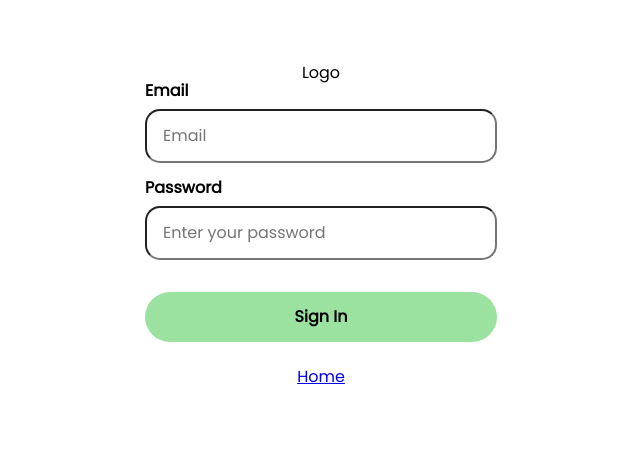
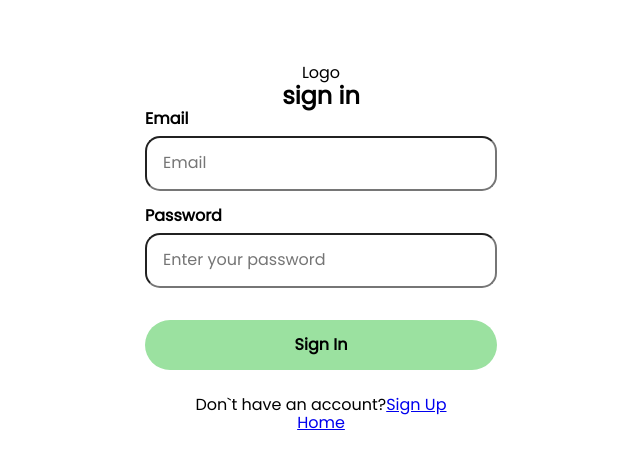
Before and after one commit to dmeshkovGit/AquaTrack, a React (Vite) app: page /signin in a window 1280 px wide. Shown: the top 466 px of the page, without its empty margins (319-959 px from the left). Built offline with nearby package versions, Linux system fonts and the light colour scheme.

Commit message:
SignIpPage

```diff
--- a/src/pages/SignInPage/SignInPage.jsx
+++ b/src/pages/SignInPage/SignInPage.jsx
@@ -1,11 +1,30 @@
 import { Link } from 'react-router-dom';
 import Logo from '../../shared/components/Logo/Logo';
 import SignInForm from '../../components/SignInForm/SignInForm';
+import css from './SignInPage.module.css';
+
 export default function SignIpPage() {
+  const handleSignIn = data => {
+    console.log('Form Data:', data);
+    // логіка для надсилання даних на сервер
+  };
   return (
-    <div>
-      <Logo />
-      <SignInForm />
+    <div className={css.container}>
+      <div className={css.logo}>
+        <Logo />
+      </div>
+
+      <div className={css.heading}>
+        <h2>sign in</h2>
+      </div>
+      <SignInForm onSubmit={handleSignIn} />
+
+      <p>
+        Don`t have an account?
+        <span>
+          <Link to="/signup">Sign Up</Link>
+        </span>
+      </p>
       <Link to="/"> Home</Link>
     </div>
   );
```
